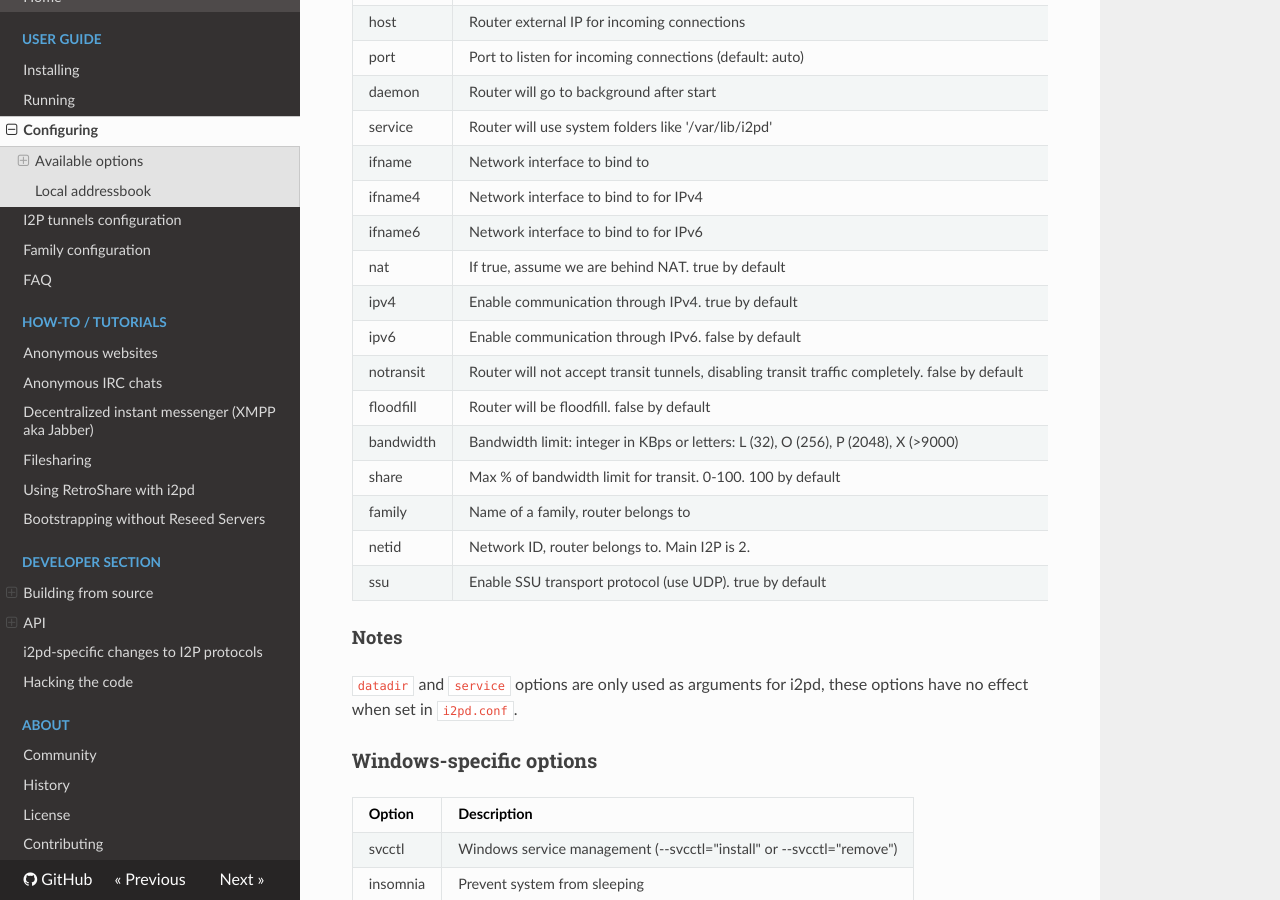
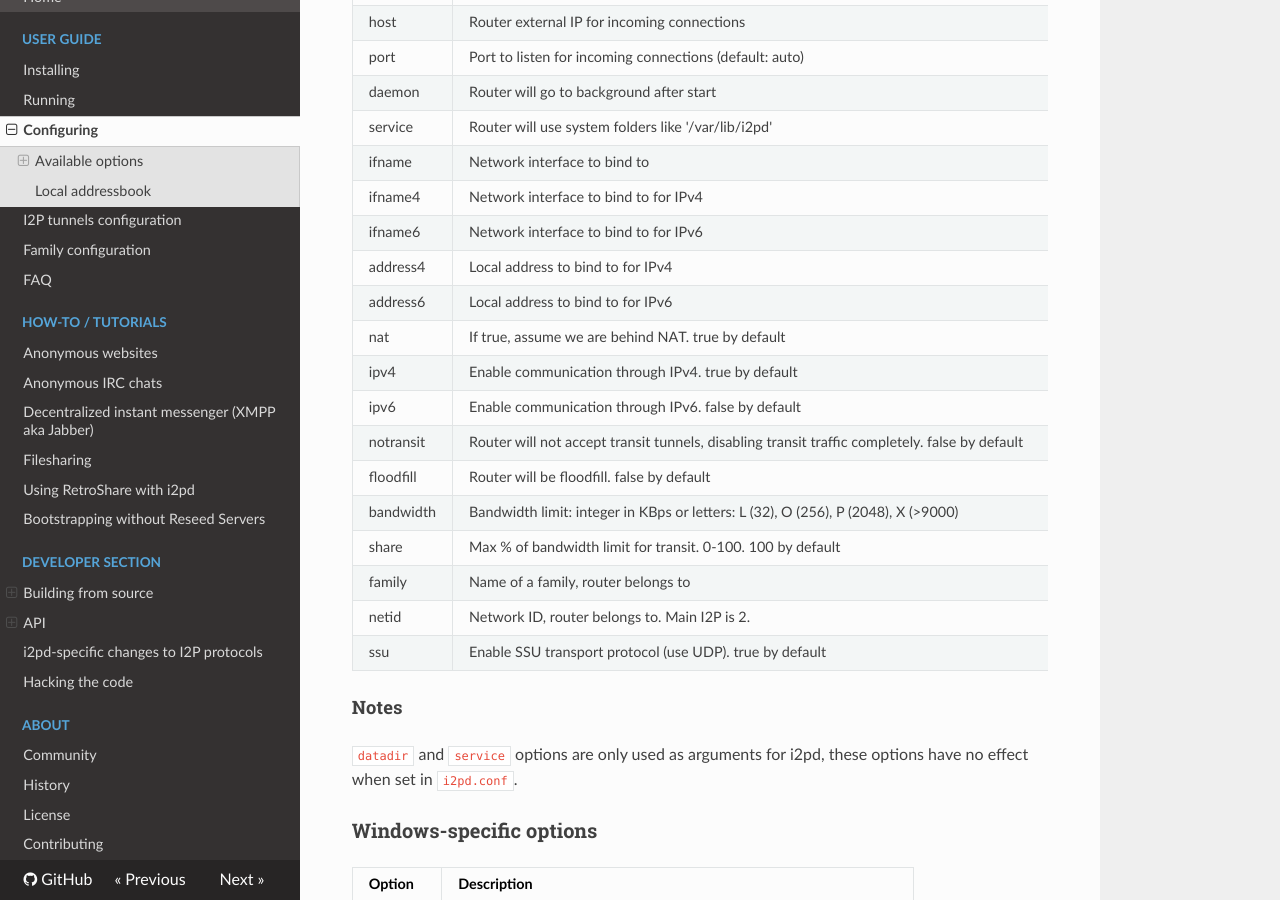
Before and after one commit to PurpleI2P/i2pd_docs_en, an MkDocs documentation site: the page built from docs/user-guide/configuration.md, in a window 1280 px wide and 900 px high, scrolled down 1366 px. Built offline with MkDocs 1.6.1, drawn with Linux system fonts in a browser that asks for light colours; nearby versions of some CDN libraries; old or Windows-style settings are respelled for this version of MkDocs.

Commit message:
address4 ad address6 added

```diff
--- a/docs/user-guide/configuration.md
+++ b/docs/user-guide/configuration.md
@@ -59,6 +59,8 @@ service                                | Router will use system folders like '/v
 ifname                                 | Network interface to bind to
 ifname4                                | Network interface to bind to for IPv4
 ifname6                                | Network interface to bind to for IPv6
+address4                               | Local address to bind to for IPv4
+address6                               | Local address to bind to for IPv6
 nat                                    | If true, assume we are behind NAT. true by default
 ipv4                                   | Enable communication through IPv4. true by default
 ipv6                                   | Enable communication through IPv6. false by default
```
